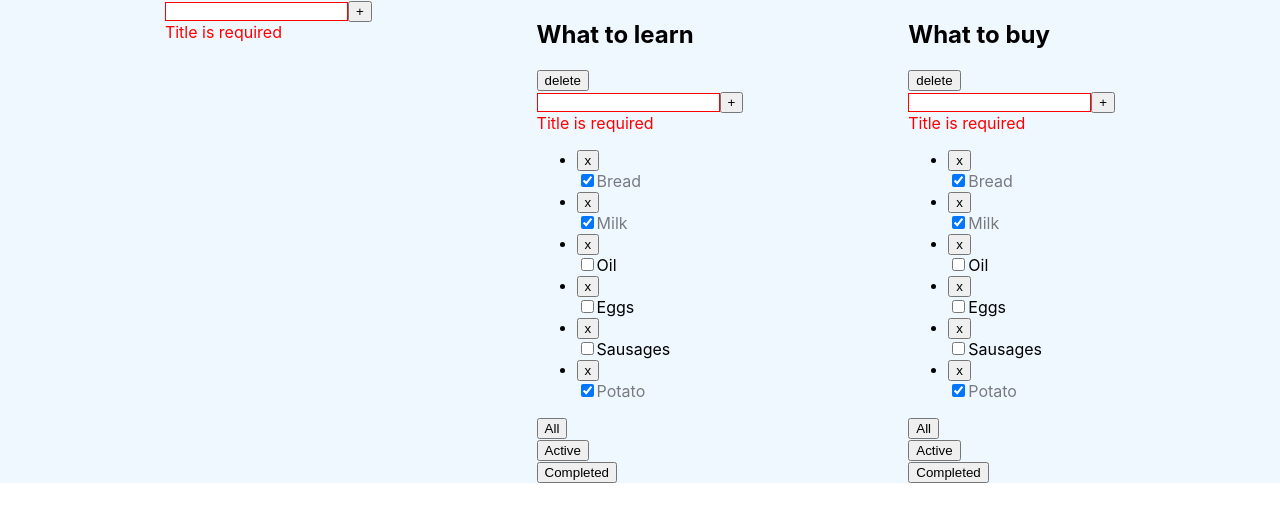
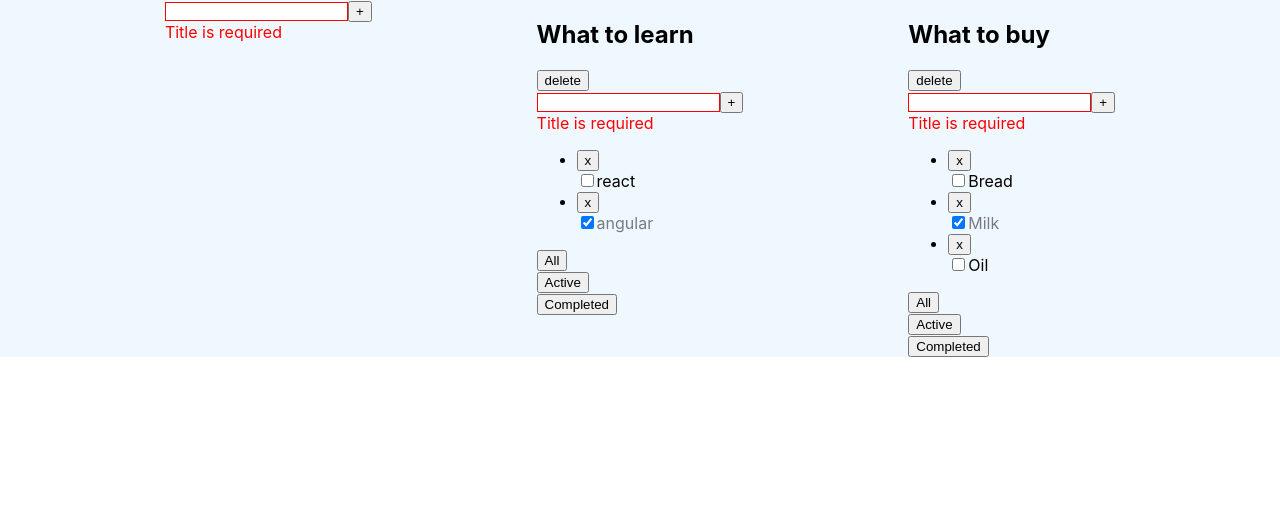
Before and after one commit to Masha-Gorb/todolist-app, a React (Create React App) app: page / in a window 1280 px wide. Shown: the top 522 px of the page. Built offline with nearby package versions, Linux system fonts and the light colour scheme.

Commit message:
refactor addTodoList

```diff
--- a/src/App.tsx
+++ b/src/App.tsx
@@ -27,28 +27,20 @@ const App =() => {
 
     let [tasks, setTasks] = useState<TaskType>({
         [todolistID1]:[
-            {id: v1(), title: "Bread", checked: true},
-            {id: v1(), title: "Milk", checked: true},
-            {id: v1(), title: "Oil", checked: false},
-            {id: v1(), title: "Eggs", checked: false},
-            {id: v1(), title: "Sausages", checked: false},
-            {id: v1(), title: "Potato", checked: true}
+            {id: v1(), title: "react", checked: false},
+            {id: v1(), title: "angular", checked: true}
         ],
 
         [todolistID2]:[
-        {id: v1(), title: "Bread", checked: true},
+        {id: v1(), title: "Bread", checked: false},
         {id: v1(), title: "Milk", checked: true},
-        {id: v1(), title: "Oil", checked: false},
-        {id: v1(), title: "Eggs", checked: false},
-        {id: v1(), title: "Sausages", checked: false},
-        {id: v1(), title: "Potato", checked: true}
+        {id: v1(), title: "Oil", checked: false}
     ]
     })
 
     const AddTodoList = (todolistId: string, newTodoListTitle: string) => {
-        setTodolists([...todolists, {id: todolistId, title: newTodoListTitle, filter: 'All'}])
-        // setTasks({...tasks, [todolistId]: [{id: v1(), title: newTaskTitle.trim(), checked: false}, ...tasks[todolistId]]})
-
+        setTodolists([{id: todolistId, title: newTodoListTitle, filter: 'All'}, ...todolists])
+        setTasks({...tasks, [todolistId]:[]})
     }
 
     // let [tasks, setTasks] = useState([
--- a/src/TodoList.tsx
+++ b/src/TodoList.tsx
@@ -94,7 +94,6 @@ export const TodoList = (props: propsType) => {
             <div>
                 <ul>
                     {props.tasks.map(m => {
-
                             return (
                                 <li key={m.id}>
                                     <ButtonUniversal filter={props.filter} title={"x"}
```
